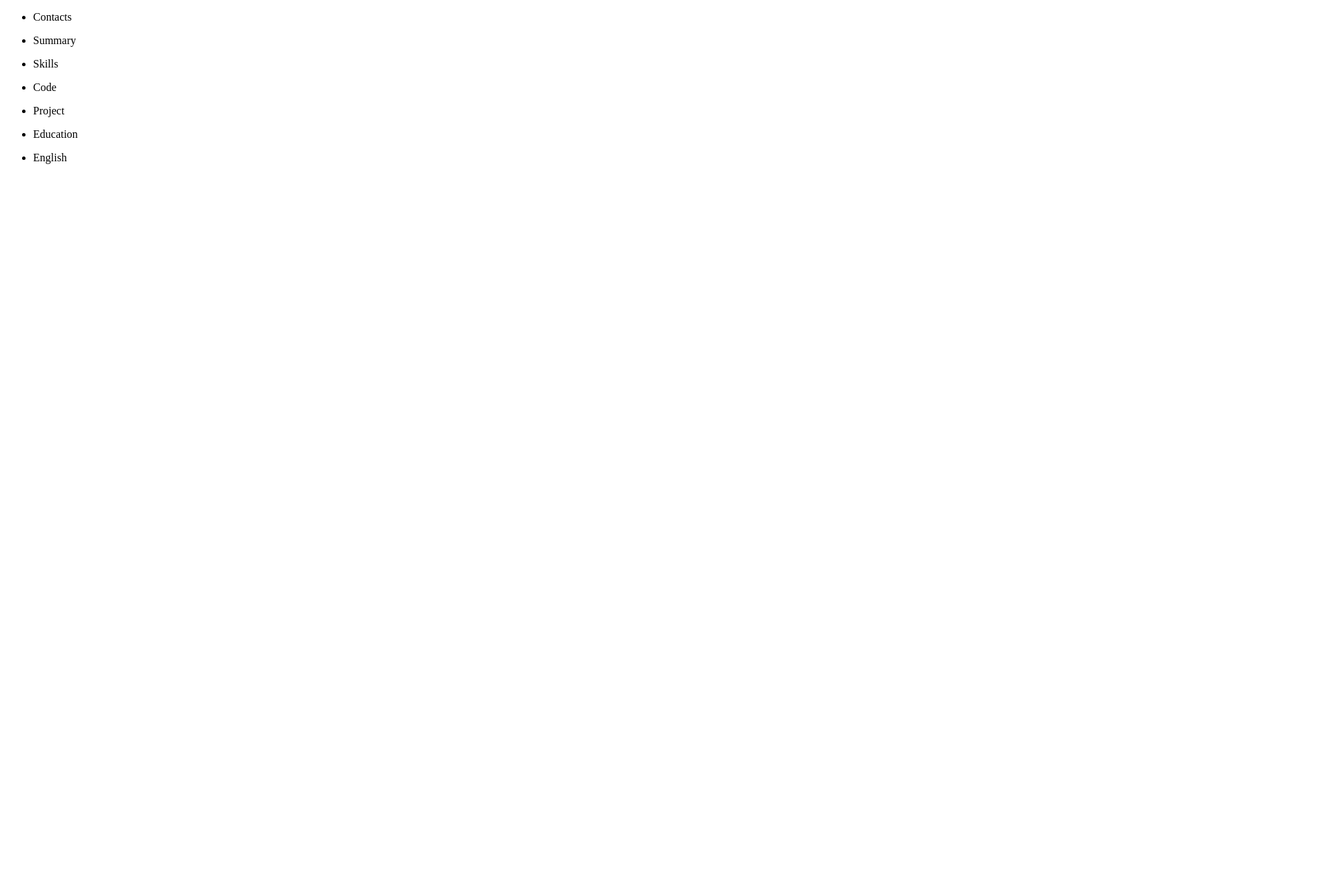
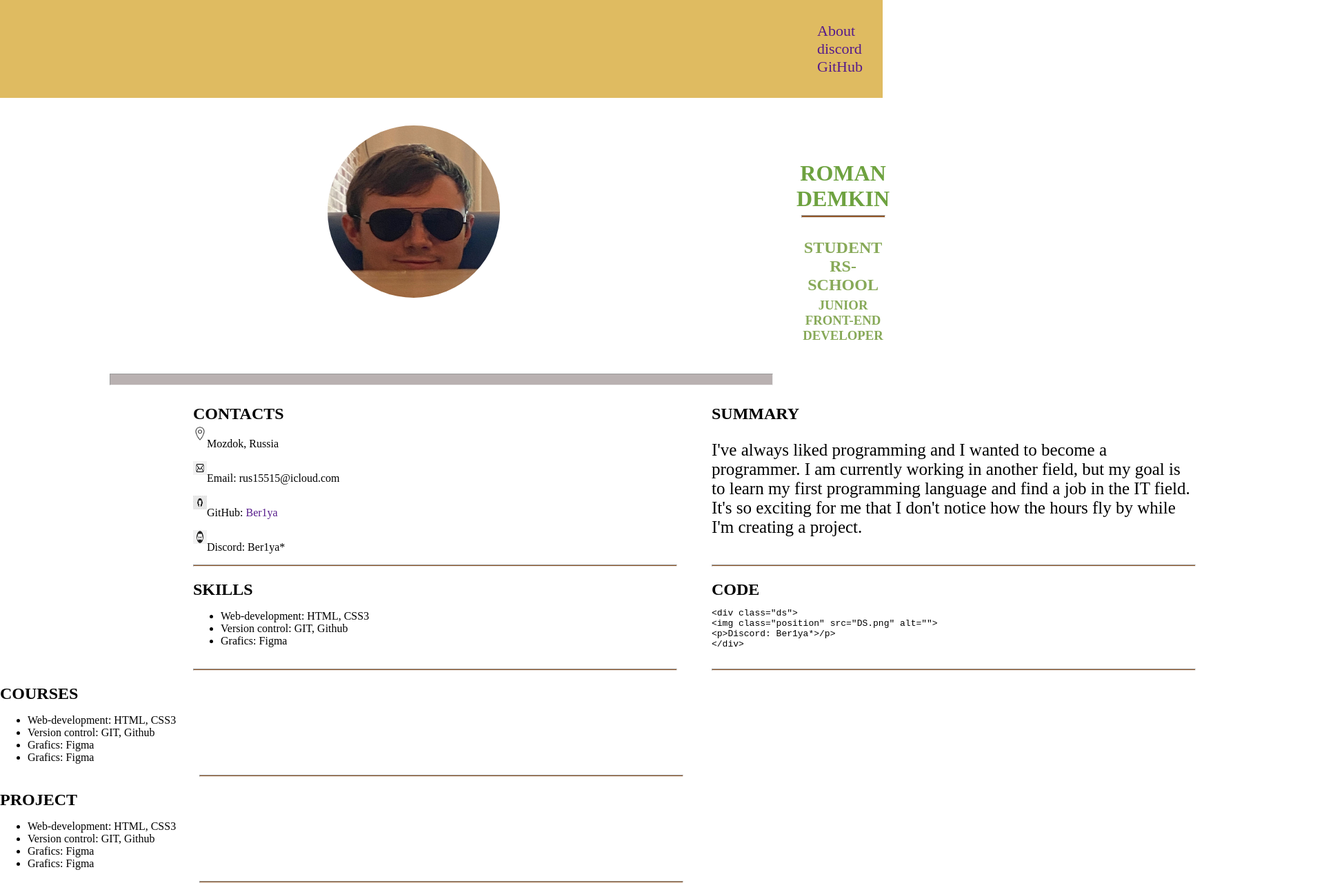
Before and after one commit to Ber1ya/rsschool-cv, a plain HTML site: page index.html in a window 1280 px wide. Shown: the top 1281 px of the page at 69% size, 1920 px wide, since content can reach past the window. Before the commit the page ends 800 px from the top, so only its background shows below. Drawn offline with Linux system fonts and the light colour scheme.

Commit message:
feat:new function

```diff
--- a/index.html
+++ b/index.html
@@ -4,38 +4,110 @@
     <meta charset="UTF-8">
     <meta name="viewport" content="width=device-width, initial-scale=1.0">
     <title>Document</title>
+    <link rel="stylesheet" href="style.css">
 </head>
 
 <body>
-    <nav>
-        <ul>
-            <li>
-                <p>Contacts</p>
-            </li>
-            <li>
-                <p>Summary</p>
-            </li>
-            <li>
-                <p>Skills</p>
-            </li>
-            <li>
-                <p>Code</p>
-            </li>
-            <li>
-                <p>Project</p>
-            </li>
-            <li>
-                <p>Education</p>
-            </li>
-            <li>
-                <p>English</p>
-            </li>
 
-        </ul>
-    </nav>
+    <header class="header">
+        <nav class="navbar">
+            <ul class="bar">
+                <li class="line"><a href="">About</a></li>
+                <li class="line"><a href="">discord</a></li>
+                <li class="line"><a href="">GitHub</a></li>
+            </ul>
+        </nav>
+    </header>
 
+    <div class="introductory">
+        <div>
+            <img class="photo" src="AVA.jpg" alt="My photo">
+        </div>
+        <div class="intro">
+            <h1>ROMAN DEMKIN</h1>
+            <hr id="liner1">
+            <h2 class="color">STUDENT RS-SCHOOL</h3>
+            <h3 class="color">JUNIOR FRONT-END DEVELOPER</h4>
+        </div>
+    </div>
 
+    <hr id="liner2">
 
+    <div class="first-info">
+        <div class="contact">
+            <h2>CONTACTS</h2>
+            <div class="contacts">
+                <img class="position" src="GEO.png" alt="">
+                <p>Mozdok, Russia </p>
+            </div>
+            <div class="email">
+                <img class="position" src="MAIL.png" alt="">
+                <p>Email: rus15515@icloud.com</p>
+            </div>
+            <div class="git">
+                <img class="position" src="GIT.png" alt="">
+                <p>GitHub:<a href=""> Ber1ya</a></p>
+            </div>
+            <div class="ds">
+                <img class="position" src="DS.png" alt="">
+                <p>Discord: Ber1ya*</p>
+            </div>
+            <hr class="liner3">
+        </div>
+        <div class="summary">
+            <h2>SUMMARY</h2>
+            <p class="sum">I've always liked programming and I wanted to become a programmer. I am currently working in another field, but my goal is to learn my first programming language and find a job in the IT field. It's so exciting for me that I don't notice how the hours fly by while I'm creating a project.</p>
+            <hr class="liner3">
+        </div>
+    </div>
+
+    <div class="second-info">
+        <div class="skills">
+            <h2>SKILLS</h2>
+            <ul>
+                <li>Web-development: HTML, CSS3</li>
+                <li>Version control: GIT, Github</li>
+                <li>Grafics: Figma</li>
+            </ul>
+            <hr id="liner4">
+        </div>
+        <div class="code">
+            <h2>CODE</h2>
+            <code>
+                <pre>
+&ltdiv class="ds"&gt
+&ltimg class="position" src="DS.png" alt=""&gt
+&ltp&gtDiscord: Ber1ya*&gt/p&gt
+&lt/div&gt
+                </pre>
+            </code>
+
+            <hr class="liner3">
+        </div>
+    </div>
+
+    <div class="third-info">
+        <div class="courses">
+            <h2>COURSES</h2>
+            <ul>
+                <li>Web-development: HTML, CSS3</li>
+                <li>Version control: GIT, Github</li>
+                <li>Grafics: Figma</li>
+                <li>Grafics: Figma</li>
+            </ul>
+            <hr class="liner3">
+        </div>
+        <div class="project">
+            <h2>PROJECT</h2>
+            <ul>
+                <li>Web-development: HTML, CSS3</li>
+                <li>Version control: GIT, Github</li>
+                <li>Grafics: Figma</li>
+                <li>Grafics: Figma</li>
+            </ul>
+            <hr class="liner3">
+        </div>
+    </div>
 
 </body>
 </html>
--- a/style.css
+++ b/style.css
@@ -0,0 +1,144 @@
+
+.navbar {
+    font-size: 32px;
+    background-color: rgb(223, 187, 97);
+    display: flex;
+    text-align: right;
+    padding-left: 1120px;
+}
+
+.line {
+    font-size: 22px;
+    display: inline-block;
+    padding-left: 25px;
+    float: left;
+}
+
+a {
+    text-decoration: none;
+}
+
+body {
+    margin: 0%;
+}
+
+.photo {
+    width: 250px;
+    height: 250px;
+    border-radius: 150px;
+    margin-left: 475px;
+    margin-top: 40px;
+}
+
+.introductory {
+    display: inline-block;
+    display: flex;
+}
+
+.intro {
+    margin-left: 430px;
+    margin-top: 70px;
+}
+
+h1 {
+    text-align: center;
+    color: rgb(110, 162, 64);
+    margin-bottom: 5px;
+}
+
+h2 {
+    margin-bottom: 5px;
+}
+
+h3 {
+    margin-top: 5px;
+}
+
+.color {
+    text-align: center;
+    color: rgb(135, 169, 88);
+}
+
+#liner1 {
+    height: 2px;
+    width: 120px;
+    margin-bottom: 30px;
+    margin-top: 5px;
+    background-color: rgb(147, 88, 40);
+}
+
+#liner2 {
+    height: 15px;
+    width: 75%;
+    margin-top: 25px;
+    background-color: #b9b1b1;
+}
+
+.position {
+    height: 20px;
+    width: 20px;
+}
+
+.contacts {
+    display: inline;
+    display: flex;
+}
+
+.email {
+    display: inline;
+    display: flex;
+}
+
+.git {
+    display: inline;
+    display: flex;
+}
+
+.ds {
+    display: inline;
+    display: flex;
+}
+
+.first-info {
+    display: flex;
+}
+
+.contact {
+    margin-left: 280px;
+    margin-right: 50px;
+}
+
+.summary {
+    margin-right: 10px;
+    padding-right: 250px;
+}
+
+.sum {
+    font-size:25px;
+    margin-bottom: 40px;
+}
+
+.liner3 {
+    height: 1px;
+    width: 700px;
+    margin-bottom: 0px;
+    margin-top: 0px;
+    background-color: rgb(147, 88, 40);
+}
+
+#liner4 {
+    height: 1px;
+    width: 700px;
+    margin-bottom: 0px;
+    margin-top: 31px;
+    background-color: rgb(147, 88, 40);
+}
+
+.second-info {
+    display: flex;
+}
+
+.skills {
+    margin-left: 280px;
+    margin-right: 50px;
+}
```
Also changed, not shown: AVA.jpg (added), DS.png (added), GEO.png (added), GIT.png (added), MAIL.png (added).
